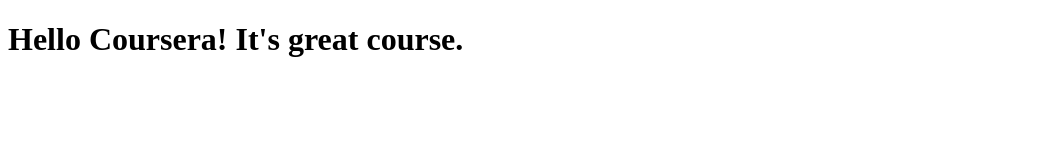
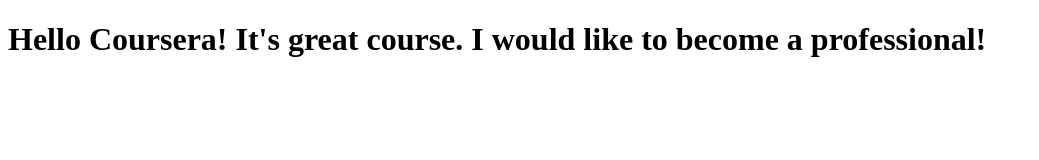
Before and after one commit to TheMaJ21/coursera-test, a plain HTML site: page site/index.html in a window 1280 px wide. Shown: the whole page, without its empty margins (0-1039 px from the left). Drawn offline with Linux system fonts and the light colour scheme.

Commit message:
small modification to my page

```diff
--- a/site/index.html
+++ b/site/index.html
@@ -5,6 +5,6 @@
     <title>Hello Coursera!</title>
 </head>
 <body>
-<h1>Hello Coursera! It's great course.</h1>
+<h1>Hello Coursera! It's great course. I would like to become a professional!</h1>
 </body>
 </html>
```
